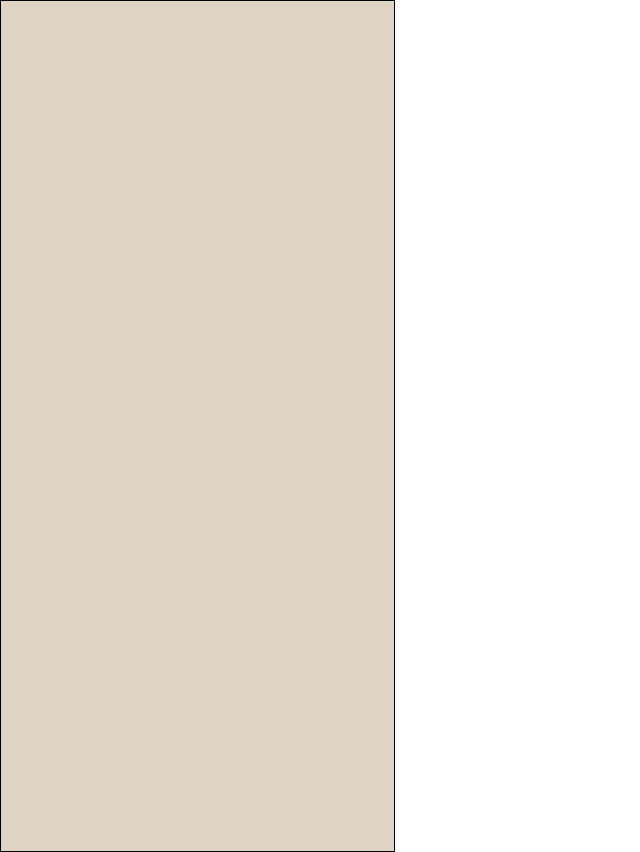
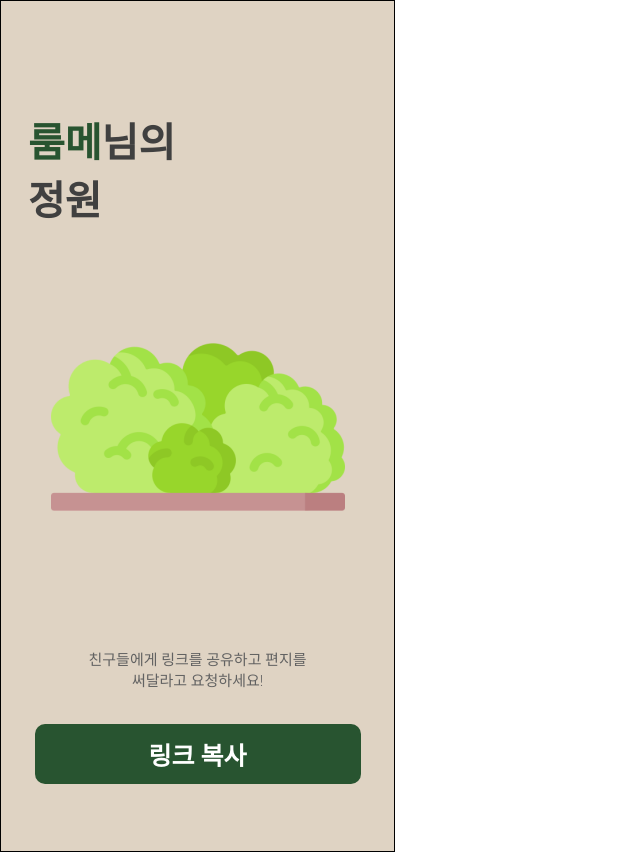
Before and after one commit to AppJam-Hackathon-McDonald/Gardening, a React (Create React App) app in the folder Client/: page /garden in a window 1280 px wide. Before the commit this address had no page. Shown: the whole page, without its empty margins (0-640 px from the left). Built offline with nearby package versions, Linux system fonts and the light colour scheme.

Commit message:
ADD : 정원

```diff
--- a/Client/package.json
+++ b/Client/package.json
@@ -37,7 +37,8 @@
     "react-dom": "^18.2.0",
     "react-outside-click-handler": "^1.3.0",
     "react-query": "^3.39.2",
-    "react-router-dom": "^6.4.2",
+    "react-router-dom": "^6.5.0",
+    "react-routes": "^0.2.6",
     "react-scripts": "^5.0.1",
     "recoil": "^0.7.6",
     "styled-components": "^5.3.5",
--- a/Client/src/assets/images/index.ts
+++ b/Client/src/assets/images/index.ts
@@ -1 +1,2 @@
 export { default as Img_Logo } from "./logo.png";
+export { default as SangChew } from "./sangchew.png";
--- /dev/null
+++ b/Client/src/components/garden/index.tsx
@@ -0,0 +1,65 @@
+import styled from "styled-components";
+import { Green, Black, Gray } from "../../../styles/theme";
+import { SangChew } from "../../assets/images";
+
+export default function GardenPage() {
+  return (
+    <Wrapper>
+      <Title>
+        <HighlightsText>룸메</HighlightsText>
+        님의 <br />
+        정원
+      </Title>
+      <Garden src={SangChew} />
+      <LinkText>
+        친구들에게 링크를 공유하고 편지를 <br />
+        써달라고 요청하세요!
+      </LinkText>
+      <LinkBtn>링크 복사</LinkBtn>
+    </Wrapper>
+  );
+}
+
+const Wrapper = styled.div`
+  /* display: flex;
+  gap: 74px;
+  flex-direction: column; */
+  display: flex;
+  justify-content: center;
+  align-items: center;
+  flex-direction: column;
+`;
+const Title = styled.div`
+  position: fixed;
+  top: 111px;
+  left: 28px;
+  font-size: 40px;
+  color: ${Black};
+  font-weight: 900;
+`;
+const HighlightsText = styled.span`
+  color: ${Green};
+`;
+const Garden = styled.img`
+  margin-top: 279px;
+  width: 294px;
+  height: 294px;
+`;
+const LinkText = styled.span`
+  color: ${Gray};
+  font-weight: 300;
+  font-size: 15px;
+  text-align: center;
+  margin-top: 74px;
+`;
+const LinkBtn = styled.button`
+  width: 326px;
+  height: 60px;
+  border-radius: 10px;
+  border: none;
+  background: ${Green};
+  color: white;
+  font-weight: 700;
+  font-size: 25px;
+  margin-top: 34px;
+`;
--- a/Client/src/index.tsx
+++ b/Client/src/index.tsx
@@ -7,6 +7,7 @@ import { QueryClientProvider, QueryClient } from "react-query";
 import { RecoilRoot, useRecoilState } from "recoil";
 import MainPage from "./components/main";
 import SignUpPage from "./components/signup";
+import GardenPage from "./components/garden";
 
 function App() {
   const queryClient = new QueryClient();
@@ -20,6 +21,7 @@ function App() {
             <Routes>
               <Route path="/" element={<MainPage />} />
               <Route path="/signup" element={<SignUpPage />} />
+              <Route path="/garden" element={<GardenPage />} />
             </Routes>
           </Background>
         </BrowserRouter>
--- a/Client/styles/theme.ts
+++ b/Client/styles/theme.ts
@@ -4,6 +4,10 @@ const theme = {
   button: "#285430",
 };
 
+export const Green = "#285430";
+export const Black = "#404040";
+export const Gray = "#626262";
+
 export default theme;
 
 export type Theme = typeof theme;
```
Also changed, not shown: Client/src/assets/images/sangchew.png (added), 3 other files (tests, documents, lock files or other folders).
